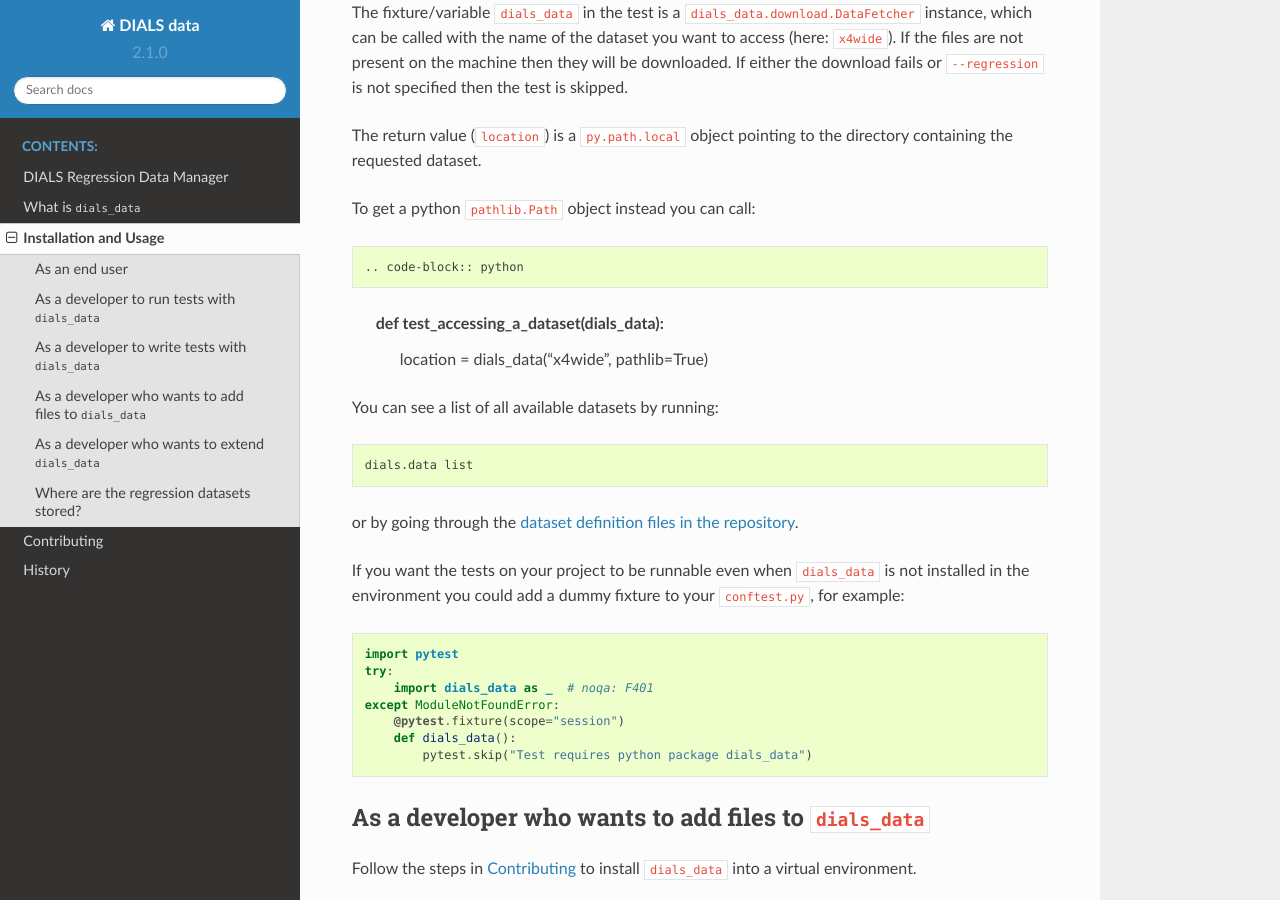
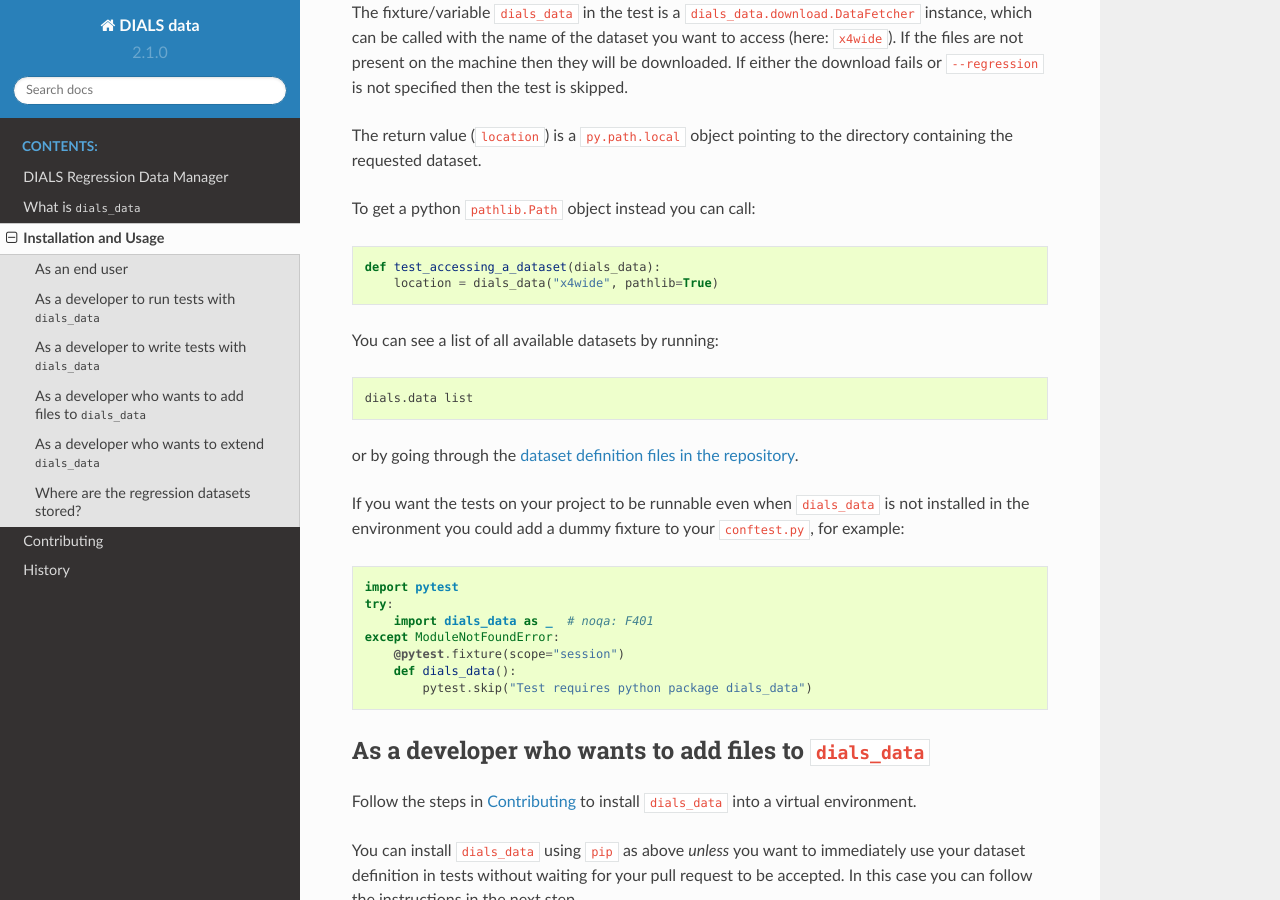
Before and after one commit to lgtm-migrator/data, a Sphinx documentation site: the page built from docs/installation.rst, in a window 1280 px wide and 900 px high, scrolled down 1287 px. Built offline with Sphinx 7.4.7 and the Read the Docs theme 2.0.0, drawn with Linux system fonts in a browser that asks for light colours.

Commit message:
fix documentation ReST syntax

```diff
--- a/docs/installation.rst
+++ b/docs/installation.rst
@@ -70,7 +70,7 @@ the test is skipped.
 The return value (``location``) is a ``py.path.local`` object pointing
 to the directory containing the requested dataset.
 
-To get a python ``pathlib.Path`` object instead you can call::
+To get a python ``pathlib.Path`` object instead you can call:
 
 .. code-block:: python
 
```
